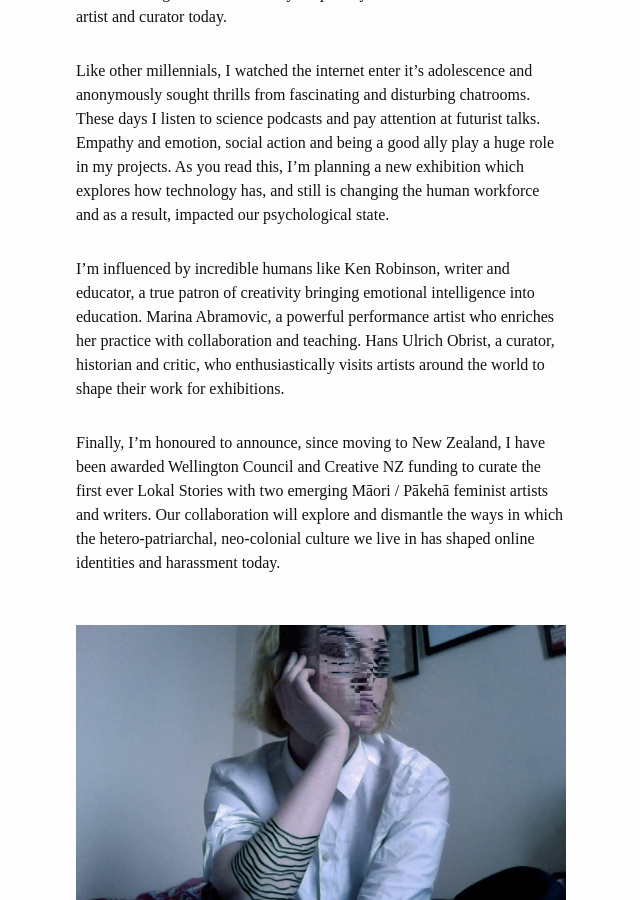
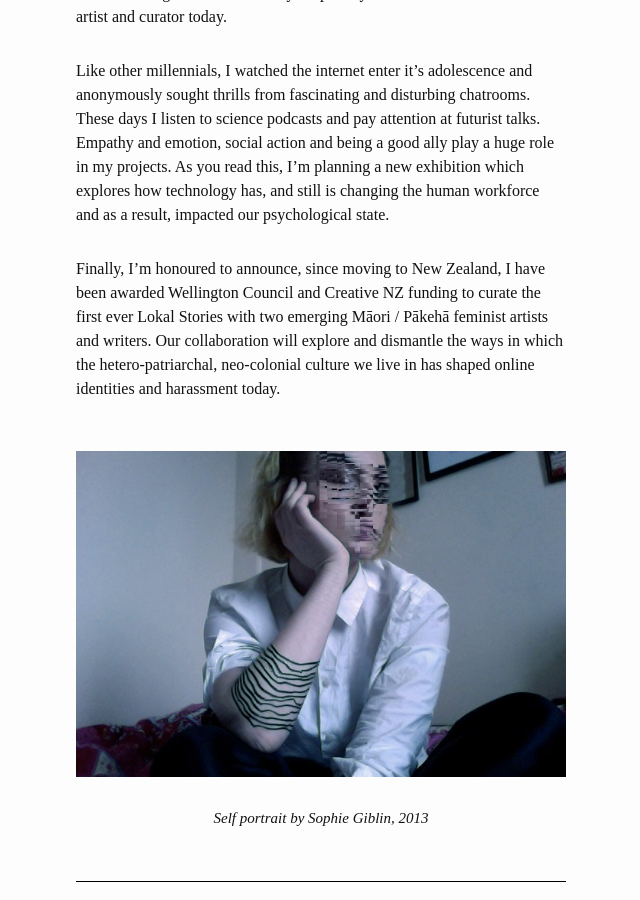
Before and after one commit to sophiegoblin/sophiegoblin.github.io, a Jekyll site: the page built from index.md, in a window 1280 px wide and 900 px high, scrolled down 810 px. Shown: the whole window, without its empty margins (319-959 px from the left). Built offline with Jekyll 4.4.1, drawn with Linux system fonts in a browser that asks for light colours; nearby versions of some CDN libraries.

Commit message:
comment out paragraph

```diff
--- a/index.md
+++ b/index.md
@@ -18,7 +18,7 @@
 
 Like other millennials, I watched the internet enter it's adolescence and anonymously sought thrills from fascinating and disturbing chatrooms. These days I listen to science podcasts and pay attention at futurist talks. Empathy and emotion, social action and being a good ally play a huge role in my projects. As you read this, I'm planning a new exhibition which explores how technology has, and still is changing the human workforce and as a result, impacted our psychological state.
 
-I'm influenced by incredible humans like Ken Robinson, writer and educator, a true patron of creativity bringing emotional intelligence into education. Marina Abramovic, a powerful performance artist who enriches her practice with collaboration and teaching. Hans Ulrich Obrist, a curator, historian and critic, who enthusiastically visits artists around the world to shape their work for exhibitions.
+<!-- I'm influenced by incredible humans like Ken Robinson, writer and educator, a true patron of creativity bringing emotional intelligence into education. Marina Abramovic, a powerful performance artist who enriches her practice with collaboration and teaching. Hans Ulrich Obrist, a curator, historian and critic, who enthusiastically visits artists around the world to shape their work for exhibitions. -->
 
 Finally, I'm honoured to announce, since moving to New Zealand, I have been awarded Wellington Council and Creative NZ funding to curate the first ever Lokal Stories with two emerging Māori / Pākehā feminist artists and writers. Our collaboration will explore and dismantle the ways in which the hetero-patriarchal, neo-colonial culture we live in has shaped online identities and harassment today.
 
```
